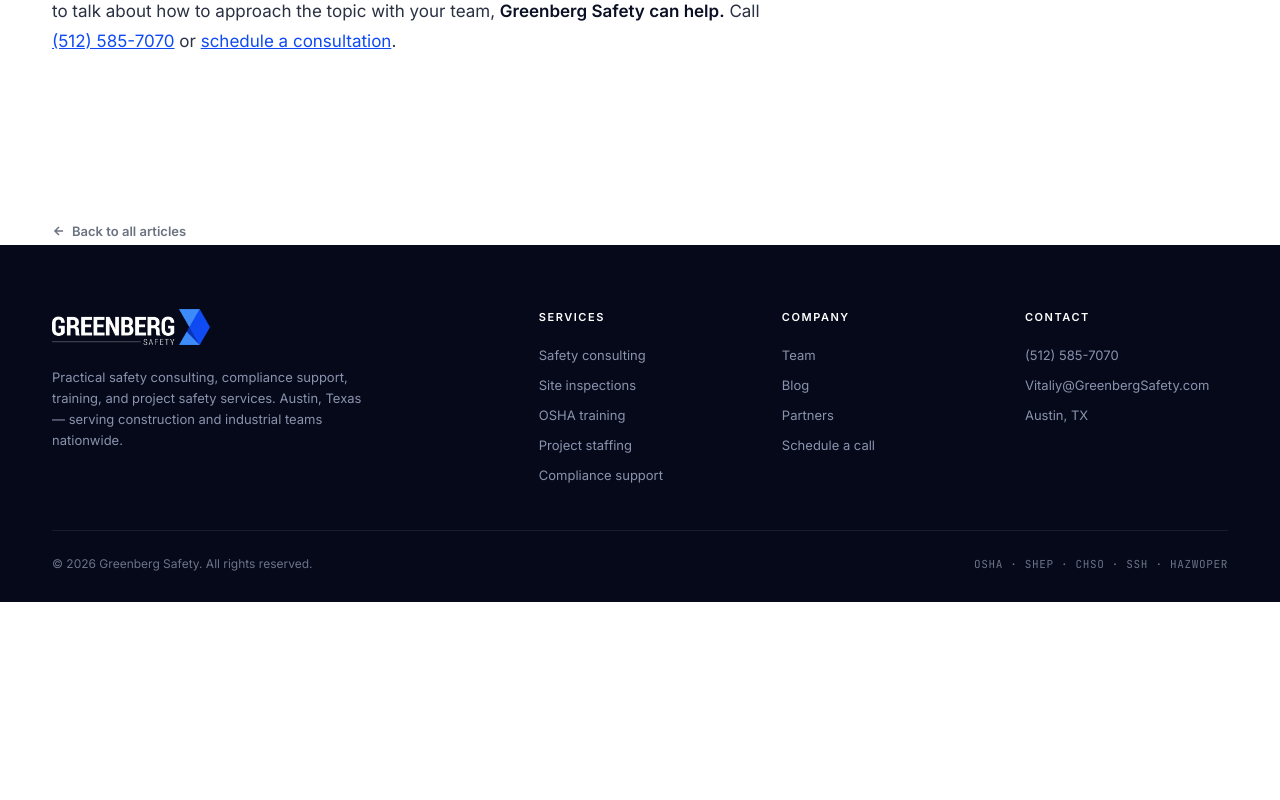
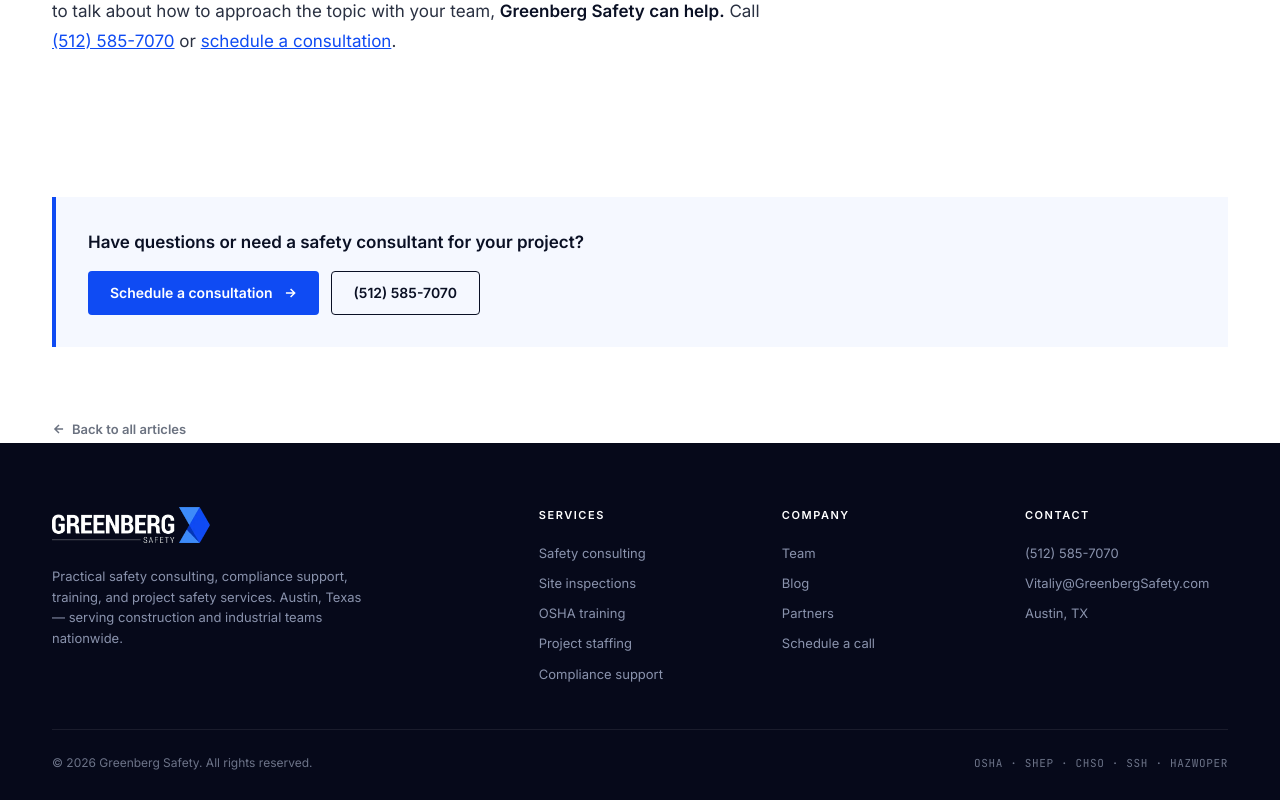
Before and after one commit to oz1900/design, a Next.js app: page /blog/mental-health-in-construction in a window 1280 px wide. Shown: the part 2515-3315 px from the top of the page. Before the commit the page ends 3117 px from the top, so only its background shows below. Built offline with nearby package versions, Linux system fonts and the light colour scheme.

Commit message:
Add reliable CTA block to all blog posts using Next.js Link component
Co-Authored-By: Claude Sonnet 4.6 <noreply@anthropic.com>

```diff
--- a/app/blog/[slug]/page.tsx
+++ b/app/blog/[slug]/page.tsx
@@ -168,6 +168,25 @@ export default async function BlogPost({
           <div className="post-body">
             {renderContent(post.content)}
           </div>
+          <div style={{
+            margin: "0 0 48px",
+            padding: "32px",
+            background: "var(--brand-blue-tint)",
+            borderLeft: "4px solid var(--brand-blue)",
+          }}>
+            <p style={{ margin: "0 0 16px", fontWeight: 600, color: "var(--ink)", fontSize: 17 }}>
+              Have questions or need a safety consultant for your project?
+            </p>
+            <div style={{ display: "flex", gap: 12, flexWrap: "wrap" }}>
+              <Link href="/#schedule" className="btn btn-primary" style={{ fontSize: 14 }}>
+                Schedule a consultation
+                <svg width="14" height="14" viewBox="0 0 24 24" fill="none" stroke="currentColor" strokeWidth="2.5"><path d="M5 12h14M13 5l7 7-7 7"/></svg>
+              </Link>
+              <a href="tel:+15125857070" className="btn btn-secondary" style={{ fontSize: 14 }}>
+                (512) 585-7070
+              </a>
+            </div>
+          </div>
           <Link href="/blog" className="post-back">
             <svg width="14" height="14" viewBox="0 0 24 24" fill="none" stroke="currentColor" strokeWidth="2.5">
               <path d="M19 12H5M12 19l-7-7 7-7"/>
```
